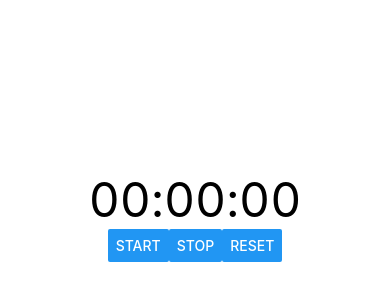
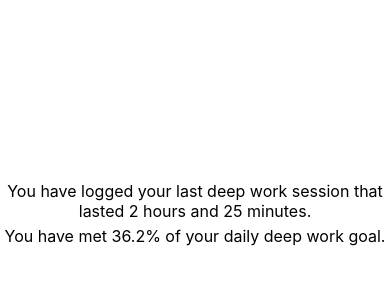
Before and after one commit to pohjie/cs50M_deepWorkTracker, a React Native app: screen / in a window 390 px wide. Shown: the part 206-506 px from the top of the page. Built offline with nearby package versions, Linux system fonts and the light colour scheme.

Commit message:
build LoggedScreen

```diff
--- a/App.js
+++ b/App.js
@@ -3,10 +3,11 @@ import React from 'react';
 import { StyleSheet, Text, View } from 'react-native';
 
 import HomeScreen from './screens/HomeScreen';
+import LoggedScreen from './screens/LoggedScreen';
 
 export default function App() {
   return (
-    <HomeScreen />
+    <LoggedScreen />
   );
 }
 
--- /dev/null
+++ b/screens/LoggedScreen.js
@@ -0,0 +1,26 @@
+import React from 'react'
+import { StyleSheet, View, Text } from 'react-native'
+
+export default class LoggedScreen extends React.Component {
+  render() {
+    return (
+      <View style={styles.container}>
+        <Text style={styles.text}>You have logged your last deep work session that lasted 2 hours and 25 minutes.</Text>
+        <Text style={styles.text}>You have met 36.2% of your daily deep work goal.</Text>
+      </View>
+    )
+  }
+}
+
+const styles = StyleSheet.create({
+  container: {
+    flex: 1,
+    alignItems: 'center',
+    justifyContent: 'center',
+  },
+  text: {
+    textAlign: 'center',
+    fontSize: 16,
+    marginBottom: 5,
+  }
+})
```
